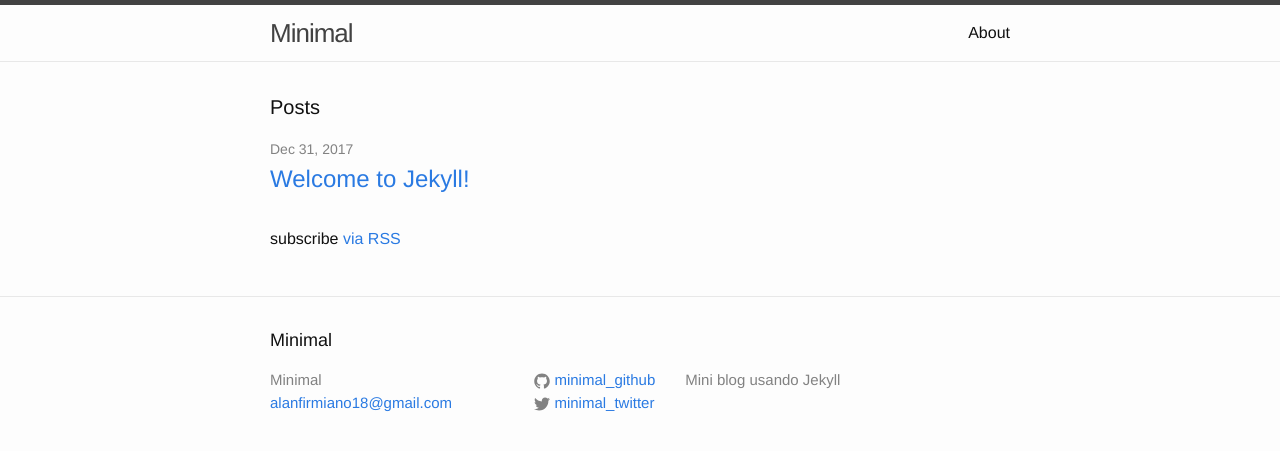
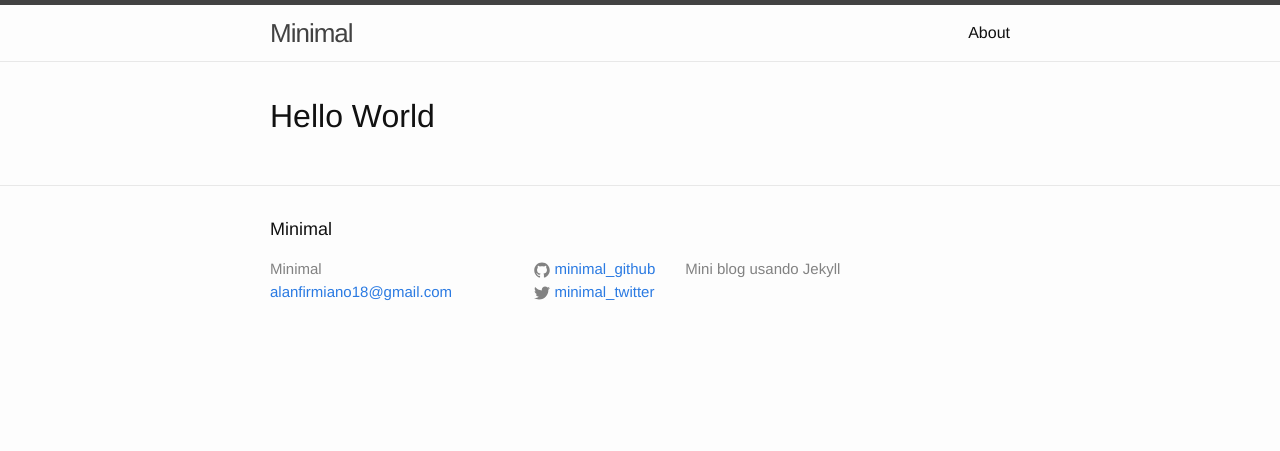
Before and after one commit to AlanFirmiano/minimal-blog, a Jekyll site: the page built from index.html, in a window 1280 px wide. Shown: the top 451 px of the page. Built offline with Jekyll 4.4.1, drawn with Linux system fonts in a browser that asks for light colours.

Commit message:
usando variaveis da page

```diff
--- a/index.html
+++ b/index.html
@@ -1,23 +1,6 @@
 ---
 layout: default
+hello: "Hello World"
 ---
 
-<div class="home">
-
-  <h1 class="page-heading">Posts</h1>
-
-  <ul class="post-list">
-    {% for post in site.posts %}
-      <li>
-        <span class="post-meta">{{ post.date | date: "%b %-d, %Y" }}</span>
-
-        <h2>
-          <a class="post-link" href="{{ post.url | prepend: site.baseurl }}">{{ post.title }}</a>
-        </h2>
-      </li>
-    {% endfor %}
-  </ul>
-
-  <p class="rss-subscribe">subscribe <a href="{{ "/feed.xml" | prepend: site.baseurl }}">via RSS</a></p>
-
-</div>
+<h1>{{page.hello}}</h1>
```
Also changed, not shown: 2 other files.
